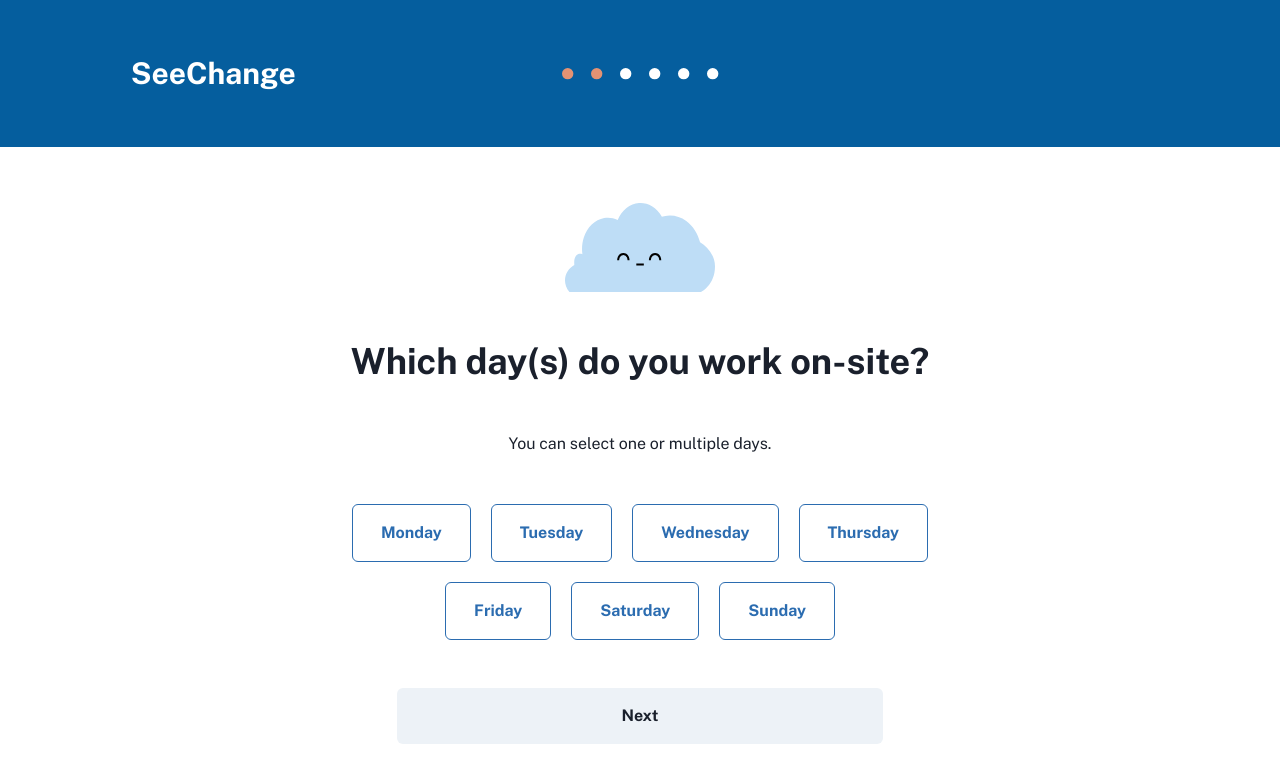
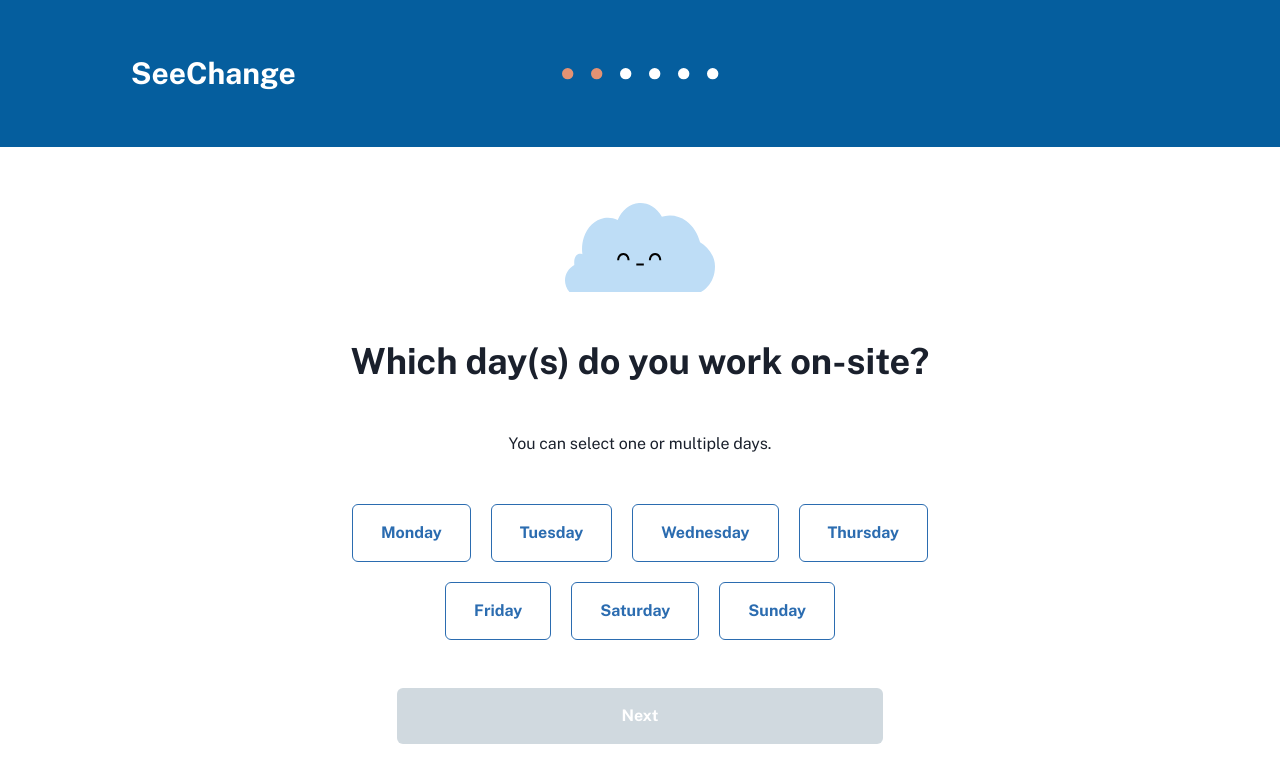
Before and after one commit to CodeforAustralia/council-emissions-calculator, a Next.js app: page /form/Question2 in a window 1280 px wide. Shown: the top 782 px of the page. Built offline with nearby package versions, Linux system fonts and the light colour scheme.

Commit message:
fix button colours

```diff
--- a/pages/form/Question2.jsx
+++ b/pages/form/Question2.jsx
@@ -23,7 +23,7 @@ export default function Question2() {
   // check if user is working from home (i.e., never travelling to the office)
   let isWFH = answers.week.every(day => day !== 'office');
 
-  const clickHandler = function(e) {
+  const clickHandler = function (e) {
     console.log(e.target.value);
     let selected = daysSelected;
     if (selected.includes(e.target.value)) {
@@ -63,7 +63,25 @@ export default function Question2() {
         ))}
       </Wrap>
 
-      <Button w={["80vw", "80%"]} mt={12} p={7}>Next</Button>
+      <Button
+        w={["80vw", "80%"]}
+        mt={12}
+        p={7}
+        color="#fff"
+        bg="#044B7F"
+        _disabled={{
+          bg:"#D0D9DF",
+          _hover:{
+            cursor:"not-allowed"
+          }
+        }}
+        _hover={{
+          bg:"var(--chakra-colors-blue-500)"
+        }}
+        disabled={daysSelected.length === 0}
+      >
+        Next
+      </Button>
     </Layout>
   );
 }
```
